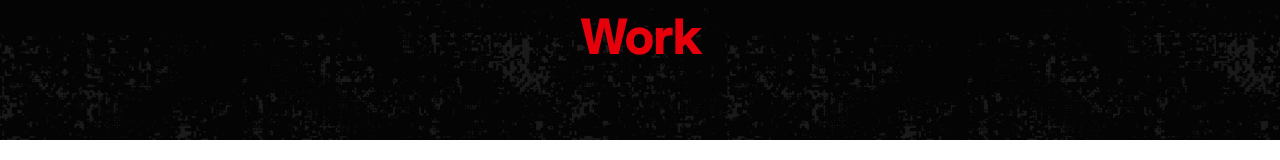
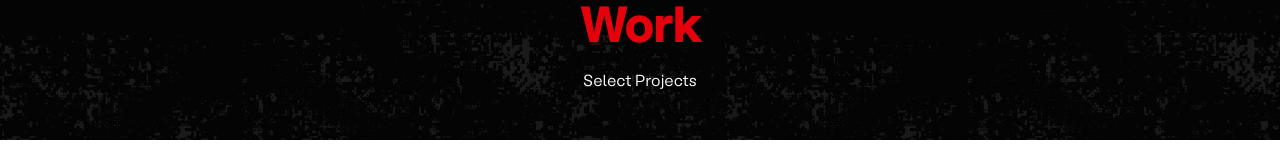
Before and after one commit to JRWebDesigner/korreaNExt, a Next.js app: page /our-work in a window 1280 px wide. Shown: the part 300-460 px from the top of the page. Built offline with nearby package versions, Linux system fonts and the light colour scheme.

Commit message:
Add description paragraph to our-work page

```diff
--- a/src/app/our-work/page.tsx
+++ b/src/app/our-work/page.tsx
@@ -22,6 +22,9 @@ export default function Ourwork(){
             <h1 className="text-4xl md:text-5xl font-bold text-red-600 mb-4 text-center">
               Work
             </h1>
+            <p className="text-base text-white text-center">
+              Select Projects
+            </p>
         </div>
       </section>
       <div className="min-h-screen bg-white px-4 py-12 mt-16">
```
